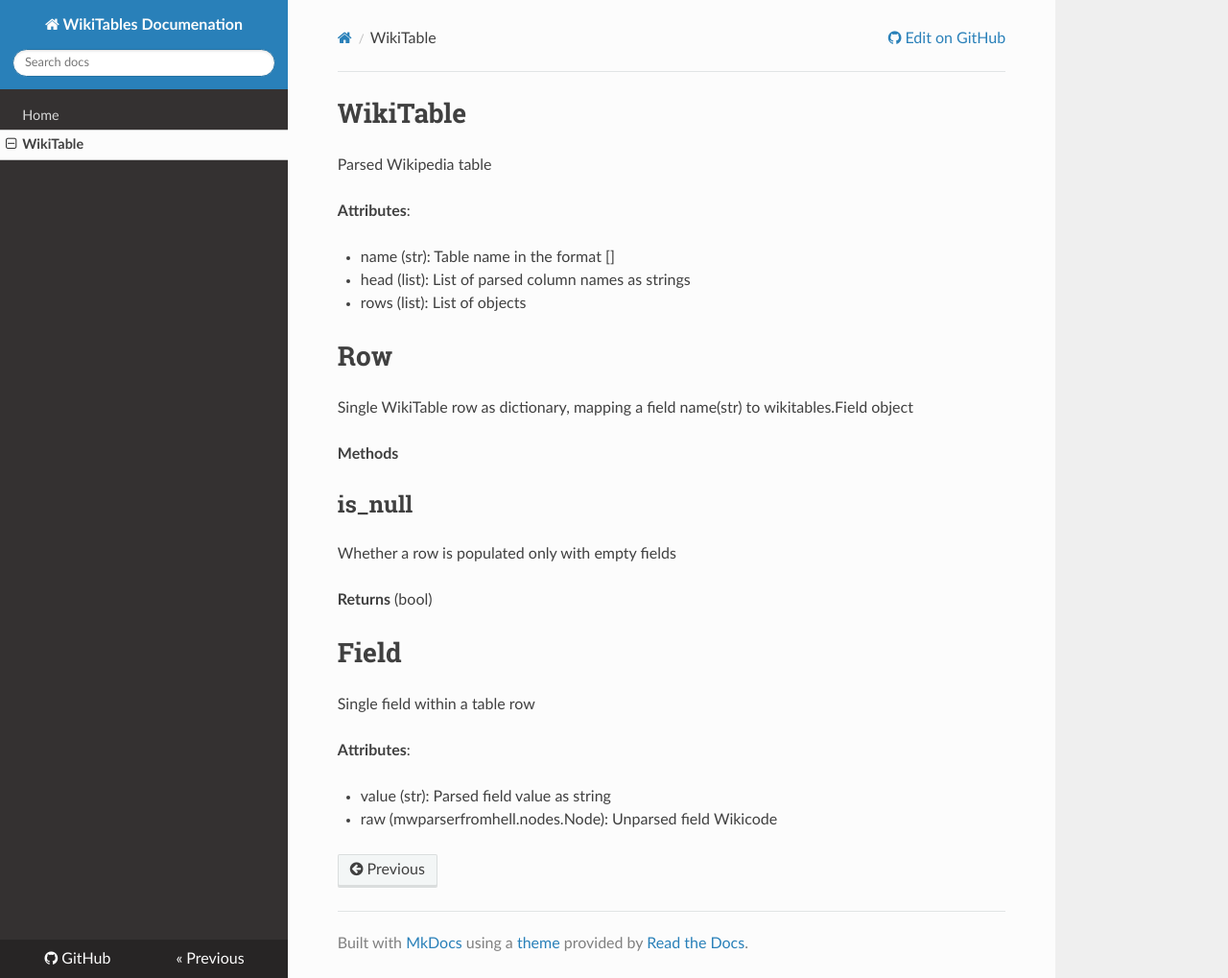
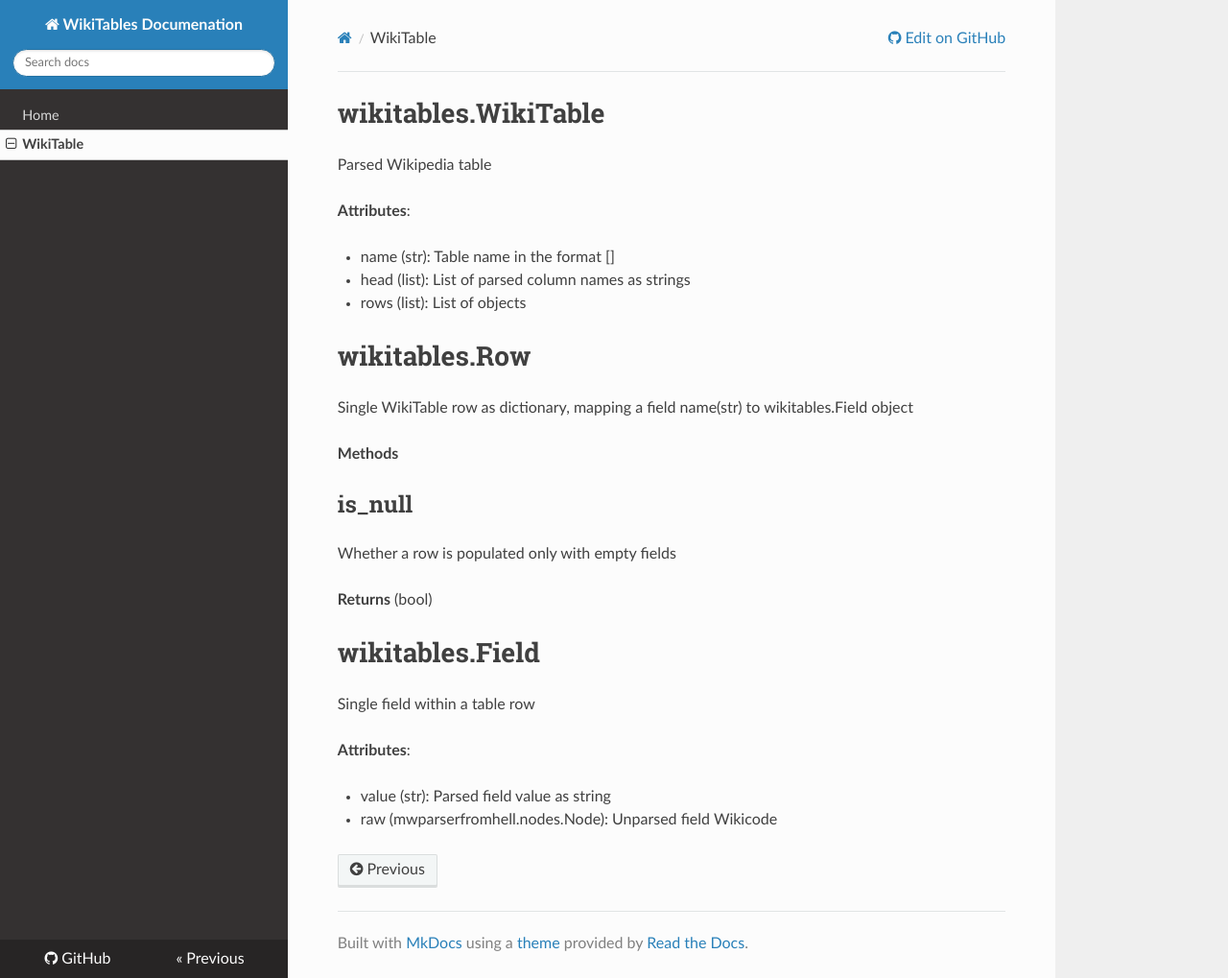
Before and after one commit to bcicen/wikitables, an MkDocs documentation site: the page built from docs/wikitable.md, in a window 1280 px wide and 1019 px high. Shown: the whole window at 96% size. Built offline with MkDocs 1.6.1, drawn with Linux system fonts in a browser that asks for light colours; nearby versions of some CDN libraries; old or Windows-style settings are respelled for this version of MkDocs.

Commit message:
add package name to class documentation

```diff
--- a/docs/wikitable.md
+++ b/docs/wikitable.md
@@ -1,4 +1,4 @@
-# WikiTable
+# wikitables.WikiTable
 
 Parsed Wikipedia table
 
@@ -8,7 +8,7 @@ Parsed Wikipedia table
 * head (list): List of parsed column names as strings
 * rows (list): List of <wikitables.Row> objects
 
-# Row
+# wikitables.Row
 
 Single WikiTable row as dictionary, mapping a field name(str) to wikitables.Field object
 
@@ -20,7 +20,7 @@ Whether a row is populated only with empty fields
 
 **Returns** (bool)
 
-# Field
+# wikitables.Field
 
 Single field within a table row
 
```
